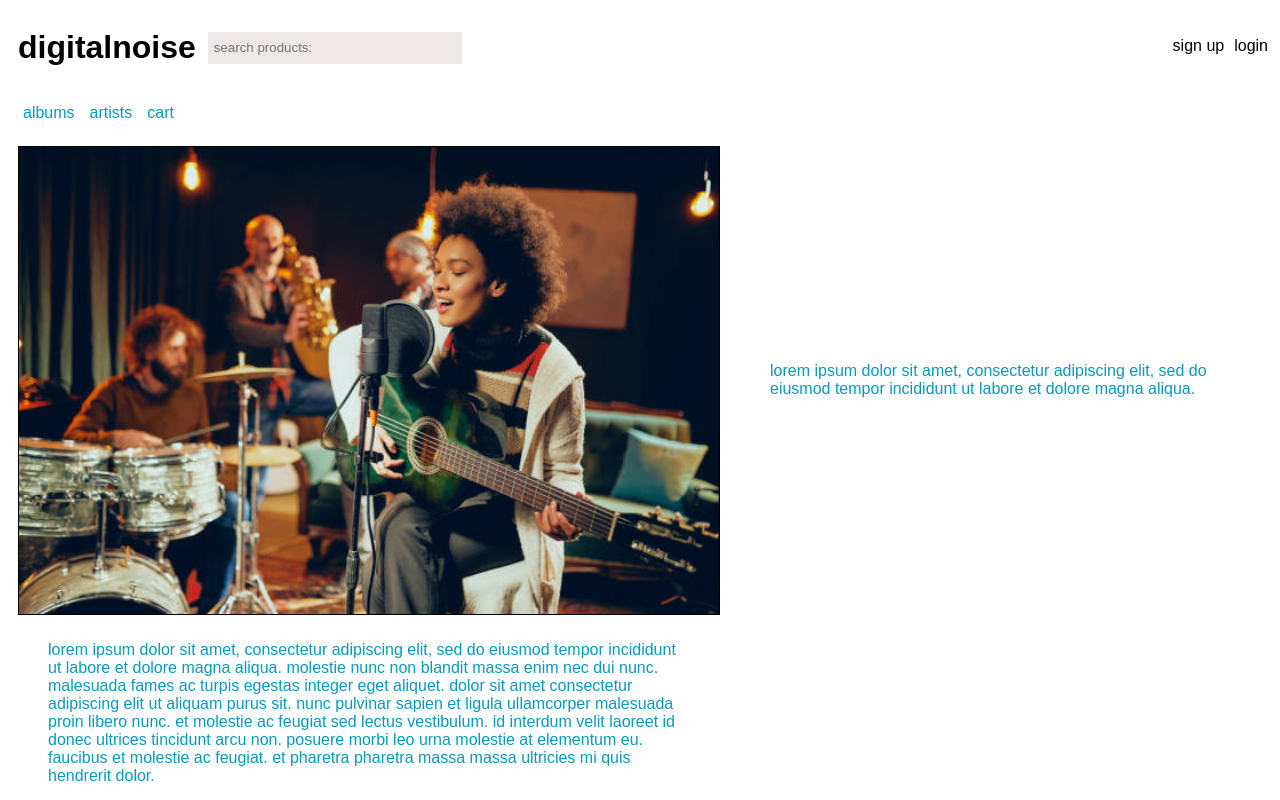
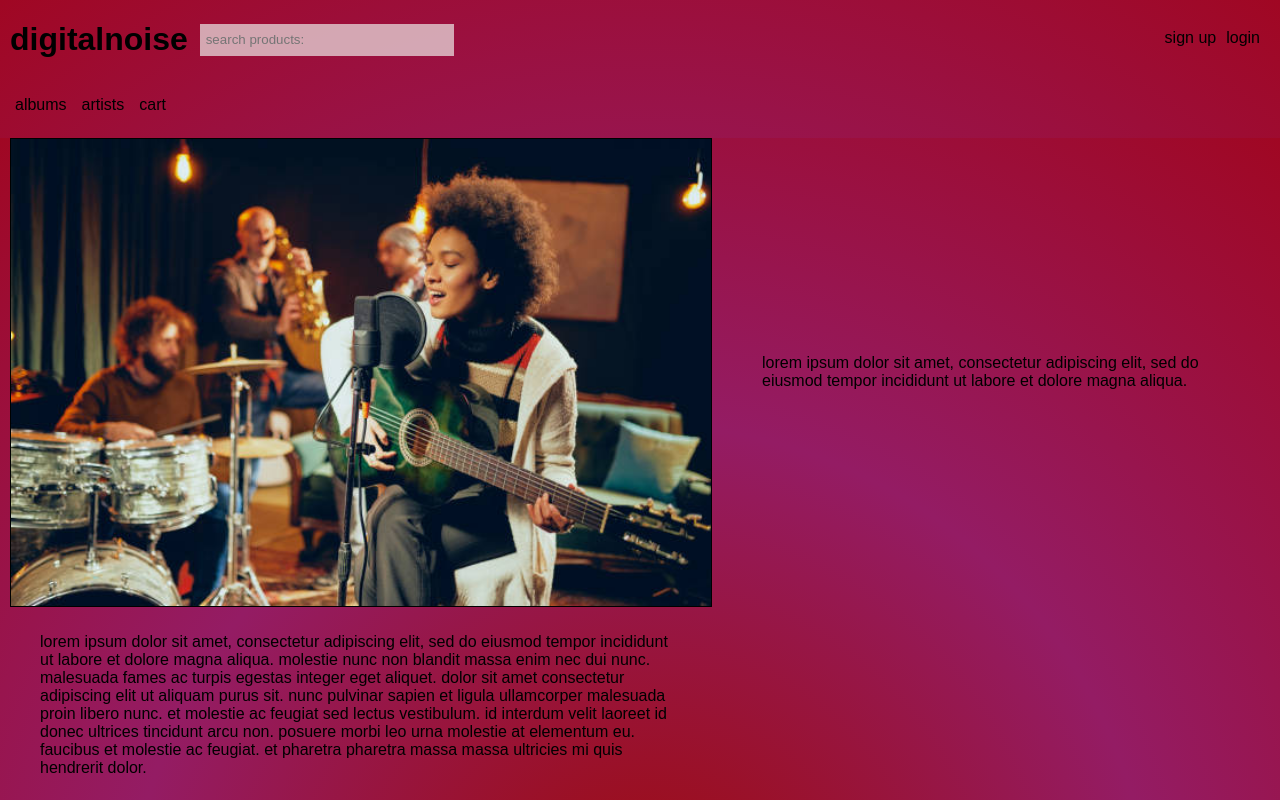
Before and after one commit to jackn513/projects, a Vue app in the folder music-vue/music-vue/: page / in a window 1280 px wide. Shown: the top 800 px of the page. Built offline with nearby package versions, Linux system fonts and the light colour scheme.

Commit message:
here 2:32pm

```diff
--- a/music-vue/music-vue/src/App.vue
+++ b/music-vue/music-vue/src/App.vue
@@ -1,7 +1,45 @@
 <template>
+  <body>
+      <header>
+        <router-link v-bind:to="{name: 'home'}" class="router-link-home"><h1>digitalNoise</h1></router-link>
+        <input name="search" placeholder=" search products: " />
+
+
+        <ul>
+          <li>
+            <a href="#">Sign Up</a>
+            <a href="#">Login</a>
+
+          </li>
+        </ul>
+        <section id="findStuff">
+          <ul>
+            <li>
+              <router-link v-bind:to="{name: 'albums'}" class="router-link-albums">Albums</router-link>
+              <a href="#">Artists</a>
+              <a href="#">cart</a>
+
+            </li>
+          </ul>
+        </section>
+      </header>
   <div>
-    <router-view></router-view>
+    <router-view class="view"></router-view>
   </div>
+  <!-- <footer id="footer">
+        <ul>
+          <li>
+            <a href="example"><h5>about us</h5></a>
+            <a href="example"><h5>contact us</h5></a>
+            <a href="example"><h5>privacy</h5></a>
+            <a href="example"><h5>accessibility</h5></a>
+            <a href="example"><h5>other products</h5></a>
+            <a href="example"><h5>make yourself useful</h5></a>
+            <a href="example"><h5>newsletter</h5></a>
+          </li>
+        </ul>
+      </footer> -->
+  </body>
 </template>
 
 <script>
@@ -9,7 +47,150 @@
 
 </script>
 
-<style>
+<style scoped>
 /* Global styles go here */
+.router-link-home {
+  text-decoration: none;
+}
+.router-link-active {
+  text-decoration: none;
+}
+body {
+  font-family: Arial, Helvetica, sans-serif;
+  display: grid;
+  grid-template-columns: repeat(3, 1fr);
+  grid-template-areas:
+  "header header header"
+  "contents contents contents"
+  "footer footer footer";
+  /* width: 100vw;
+  height: 100vh; */
+  margin: 0px;
+  padding: 0;
+  background: radial-gradient(circle, #9d0b0b, #941c64, #a00723);
+}
+body header{
+  grid-area: header;
+  align-items: center;
+  color: rgb(8, 153, 190);
+  display: grid;
+  grid-template-columns: 200px 1fr 1fr;
+  grid-template-areas: "header input signup"
+  "find find find";
 
+
+}
+
+body header h1 {
+  /* border: 2px solid violet; */
+  text-transform: lowercase;
+  color: black;
+  display: grid;
+  margin-left: 10px;
+  font-family: Arial, Helvetica, sans-serif;
+}
+
+body header input {
+  /* border: 2px solid blue; */
+  display: grid;
+  grid-area: input;
+  height: 30px;
+  width: 250px;
+  border: 0;
+  background-color: rgba(233, 224, 224, 0.728);
+
+}
+
+body header ul {
+  /* border: 2px solid red; */
+  margin-right: 10px;
+  font-size: medium;
+  font-family: Arial, Helvetica, sans-serif;
+  justify-items: end;
+  align-items: center;
+  display: grid;
+  list-style: none;
+  grid-area: signup;
+  border-bottom: 3px solid transparent;
+}
+body header ul a{
+  font-family: Arial, Helvetica, sans-serif;
+  color: black;
+  text-decoration: none;
+  text-transform: lowercase;
+  margin-right: 10px;
+  font-size: medium;
+  text-transform: lowercase;
+  padding-bottom: 20px;
+}
+body header ul a:hover{
+  border-bottom: 1px solid BLACK;
+}
+#findStuff{
+  margin-left: 10px;
+  grid-area: find;
+  margin-bottom: 5px;
+}
+
+#findStuff ul {
+  display: grid;
+  font-family: Arial, Helvetica, sans-serif;
+  justify-items: start;
+  align-items: center;
+  list-style: none;
+  padding-left: 5px;
+
+}
+
+#findStuff ul li a {
+  font-size: medium;
+  padding-bottom: 10px;
+  text-decoration: none;
+  text-transform: lowercase;
+  color: black;
+  border-bottom: 1px solid transparent;
+  margin-right: 15px;
+  padding-bottom: 20px;
+
+}
+
+#findStuff ul li a:hover{
+  border-bottom: 1px solid black;
+}
+
+.view{
+  grid-area: contents;
+}
+
+#footer {
+  display: grid;
+  grid-area: footer;
+  background-color: black;
+  border-top: 2px solid;
+  width: 100vw;
+}
+
+#footer ul {
+  width: 100%;
+  list-style: none;
+}
+
+#footer li {
+  justify-items: start;
+}
+
+#footer ul li a {
+  display: inline-block;
+  font-size: medium;
+  padding-bottom: 10px;
+  text-decoration: none;
+  text-transform: lowercase;
+  color: white;
+  margin-right: 10px;
+  border-bottom: 1px solid transparent;
+}
+
+#footer ul li a:hover {
+  border-bottom: 1px solid white;
+}
 </style>
--- a/music-vue/music-vue/src/main.js
+++ b/music-vue/music-vue/src/main.js
@@ -1,3 +1,5 @@
+// import './assets/'
+
 import { createApp } from 'vue'
 import MyApp from './App.vue'
 import { createRouter } from './router'
--- a/music-vue/music-vue/src/views/AlbumView.vue
+++ b/music-vue/music-vue/src/views/AlbumView.vue
@@ -1,28 +1,5 @@
 <template id="Main">
     <body>
-      <header>
-        <router-link v-bind:to="{name: 'home'}" class="router-link-home"><h1>digitalNoise</h1></router-link>
-        <input name="search" placeholder=" search products: " />
-
-
-        <ul>
-          <li>
-            <a href="#">Sign Up</a>
-            <a href="#">Login</a>
-
-          </li>
-        </ul>
-        <section id="findStuff">
-          <ul>
-            <li>
-              <router-link v-bind:to="{name: 'albums'}" class="router-link-albums">Albums</router-link>
-              <a href="#">Artists</a>
-              <a href="#">cart</a>
-
-            </li>
-          </ul>
-        </section>
-      </header>
       <div class='contents'>
         <div id="album-cards">
           <section v-for="(album, index) in albums" :key="index" class="router-link-album-cards">
@@ -35,8 +12,6 @@
           </section>
         </div>
       </div>
-
-
       <div class="info">
         <router-view id="card-view"><cart></cart></router-view>
         <card-vue/>
@@ -118,14 +93,9 @@ export default {
 }
 </script>
 
-<style scoped>
+<style scoped >
 
-.router-link-home {
-  text-decoration: none;
-}
-.router-link-active {
-  text-decoration: none;
-}
+
 body {
   font-family: Arial, Helvetica, sans-serif;
   display: grid;
@@ -134,100 +104,13 @@ body {
   "header header header"
   "contents contents info"
   "footer footer footer";
-  width: 100vw;
-  height: 100vh;
+  /* width: 100vw;
+  height: 100vh; */
   margin: 0px;
   padding: 0;
+  background: radial-gradient(circle, #9d0b0b, #941c64, #a00723);
 }
 
-body header{
-  grid-area: header;
-  align-items: center;
-  color: rgb(8, 153, 190);
-  display: grid;
-  grid-template-columns: 200px 1fr 1fr;
-  grid-template-areas: "header input signup"
-  "find find find";
-
-
-}
-
-body header h1 {
-  /* border: 2px solid violet; */
-  text-transform: lowercase;
-  color: black;
-  display: grid;
-  margin-left: 10px;
-  font-family: Arial, Helvetica, sans-serif;
-}
-
-body header input {
-  /* border: 2px solid blue; */
-  display: grid;
-  grid-area: input;
-  height: 30px;
-  width: 250px;
-  border: 0;
-  background-color: rgba(233, 224, 224, 0.728);
-
-}
-
-body header ul {
-  /* border: 2px solid red; */
-  margin-right: 10px;
-  font-size: medium;
-  font-family: Arial, Helvetica, sans-serif;
-  justify-items: end;
-  align-items: center;
-  display: grid;
-  list-style: none;
-  grid-area: signup;
-  border-bottom: 3px solid transparent;
-}
-body header ul a{
-  font-family: Arial, Helvetica, sans-serif;
-  color: black;
-  text-decoration: none;
-  text-transform: lowercase;
-  margin-right: 10px;
-  font-size: medium;
-  text-transform: lowercase;
-  padding-bottom: 20px;
-}
-body header ul a:hover{
-  border-bottom: 1px solid BLACK;
-}
-#findStuff{
-  margin-left: 10px;
-  grid-area: find;
-  margin-bottom: 5px;
-}
-
-#findStuff ul {
-  display: grid;
-  font-family: Arial, Helvetica, sans-serif;
-  justify-items: start;
-  align-items: center;
-  list-style: none;
-  padding-left: 5px;
-
-}
-
-#findStuff ul li a {
-  font-size: medium;
-  padding-bottom: 10px;
-  text-decoration: none;
-  text-transform: lowercase;
-  color: rgb(8, 153, 190);
-  border-bottom: 1px solid transparent;
-  margin-right: 15px;
-  padding-bottom: 20px;
-
-}
-
-#findStuff ul li a:hover{
-  border-bottom: 1px solid rgb(8, 153, 190); ;
-}
 
 .contents{
   grid-area: contents;
@@ -254,8 +137,9 @@ body header ul a:hover{
   ". . . heart";
   width: 255px;
   height: 340px;
+  text-transform: lowercase;
 
-  padding-top:0;
+
   margin-right: 50px;
   margin-bottom: 20px;
 
@@ -320,7 +204,7 @@ body header ul a:hover{
 #footer {
   display: grid;
   grid-area: footer;
-  background-color: rgba(8, 154, 190, 0.408);
+  background-color: black;
   border-top: 2px solid;
   width: 100vw;
 }
@@ -340,12 +224,12 @@ body header ul a:hover{
   padding-bottom: 10px;
   text-decoration: none;
   text-transform: lowercase;
-  color: black;
+  color: white;
   margin-right: 10px;
   border-bottom: 1px solid transparent;
 }
 
 #footer ul li a:hover {
-  border-bottom: 1px solid black;
+  border-bottom: 1px solid white;
 }
 </style>
--- a/music-vue/music-vue/src/views/HomeView.vue
+++ b/music-vue/music-vue/src/views/HomeView.vue
@@ -1,26 +1,6 @@
 <template id="Main">
   <body>
-    <header>
-      <router-link v-bind:to="{name: 'home'}"><h1>digitalNoise</h1></router-link>
-      <input name="search" placeholder=" search products: " />
-      <ul>
-        <li>
-          <a href="#">Sign Up</a>
-          <a href="#">Login</a>
-        </li>
-      </ul>
-      <section id="findStuff">
-        <ul>
-          <li>
-            <router-link v-bind:to="{name: 'albums'}">Albums</router-link>
-            <a href="#">Artists</a>
-            <a href="#">cart</a>
 
-
-          </li>
-        </ul>
-      </section>
-    </header>
     <div class='contents'>
       <section id="imageAndAside">
         <!-- <img src="img/band-img.jpg" alt="signer"> -->
@@ -137,19 +117,19 @@ body {
   "header header header"
   "body body body"
   "footer footer footer";
-  width: 100vw;
-  height: 100vh;
+
   margin: 0px;
   padding: 0;
 }
 
-body header{
+body .header{
   grid-area: header;
   align-items: center;
   color: rgb(8, 153, 190);
   display: grid;
   grid-template-columns: 200px 1fr 1fr;
-  grid-template-areas: "header input signup"
+  grid-template-areas:
+  "header input signup"
   "find find find";
 
 
@@ -205,6 +185,7 @@ body header ul a:hover{
   margin-left: 10px;
   grid-area: find;
   margin-bottom: 5px;
+
 }
 
 #findStuff ul {
@@ -222,7 +203,7 @@ body header ul a:hover{
   padding-bottom: 10px;
   text-decoration: none;
   text-transform: lowercase;
-  color: rgb(8, 153, 190);
+  color: black;
   border-bottom: 1px solid transparent;
   margin-right: 15px;
   padding-bottom: 20px;
@@ -230,7 +211,7 @@ body header ul a:hover{
 }
 
 #findStuff ul li a:hover{
-  border-bottom: 1px solid rgb(8, 153, 190); ;
+  border-bottom: 1px solid black ;
 }
 
 
@@ -269,7 +250,7 @@ grid-area: stuff;
 
 
 .sidequote{
-color: rgb(8, 153, 190);
+color: black;
 text-transform: lowercase;
 align-self: center;
 }
@@ -279,14 +260,14 @@ display: grid;
 grid-area: quote;
 justify-content: center;
 text-transform: lowercase;
-color: rgb(8, 153, 190);
+color: black;
 }
 
 #check-these{
 grid-area: check;
 padding-left: 15px;
 text-transform: lowercase;
-color: rgb(8, 153, 190);
+color: black;
 }
 
 
@@ -420,7 +401,7 @@ align-self: end;
 #footer{
   display: grid;
   grid-area: footer;
-  background-color: rgba(8, 154, 190, 0.408);
+  background-color: black;
   border-top: 2px solid;
   width: 100vw;
 
@@ -441,14 +422,14 @@ align-self: end;
   padding-bottom: 10px;
   text-decoration: none;
   text-transform: lowercase;
-  color: black;
+  color: white;
   margin-right: 10px;
   border-bottom: 1px solid transparent;
 
 }
 
 #footer ul li a:hover{
-  border-bottom: 1px solid black;
+  border-bottom: 1px solid white;
 }
 
 
```
Also changed, not shown: music-vue/music-vue/src/components/AlbumCard.vue (+18 -7 lines).
